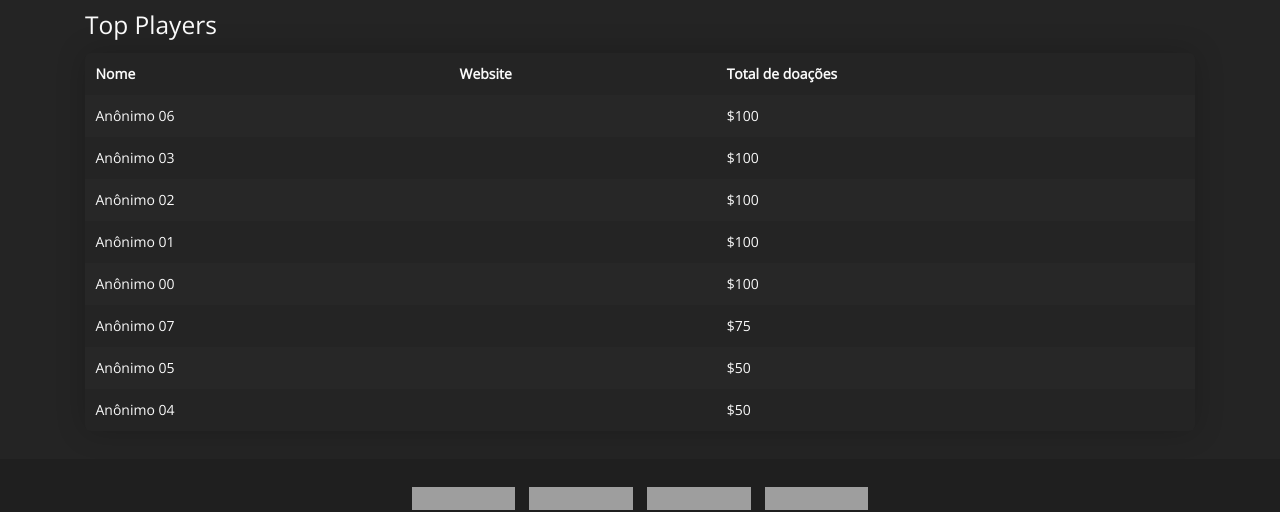
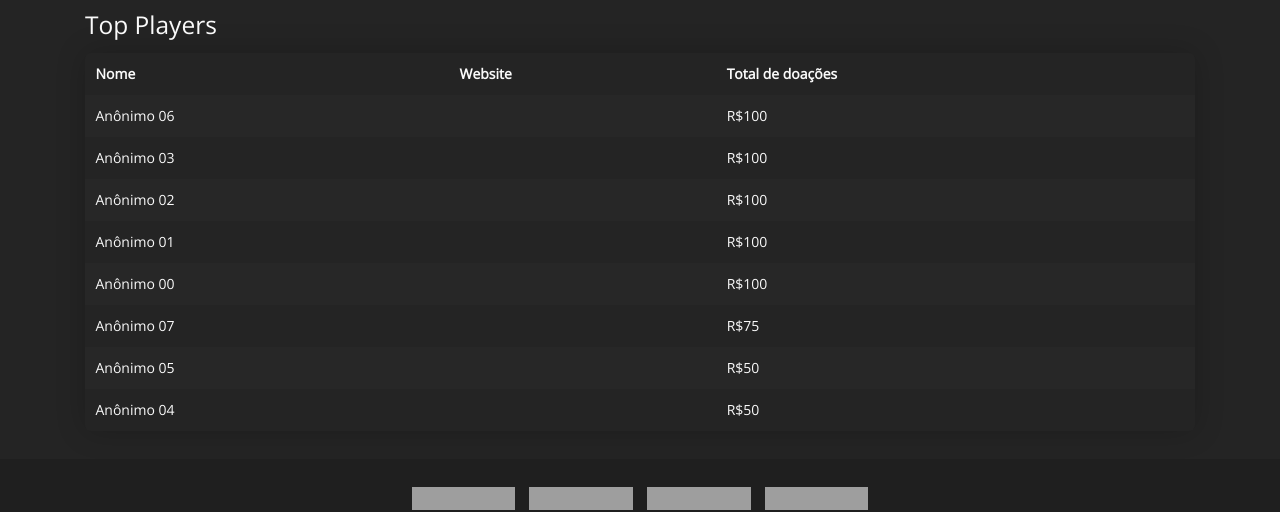
Before and after one commit to conquermedieval/conquermedieval.github.io, a Jekyll site: the page built from loja_online.html, in a window 1280 px wide. Shown: the part 1173-1685 px from the top of the page. Built offline with Jekyll 4.4.1, drawn with Linux system fonts in a browser that asks for light colours; grey boxes are pictures that could not be loaded.

Commit message:
Update loja_online.html

```diff
--- a/loja_online.html
+++ b/loja_online.html
@@ -305,7 +305,7 @@
                         {% if donator.steam %}<a href="{{ donator.steam }}"><i class="fab fa-steam"></i></a>{% endif %}
                     </td>
                     <td>{% if donator.website %}<a href="{{ donator.website }}">{{ donator.website }}</a>{% endif %}</td>
-                    <td>{% if donator.amount %}${{ donator.amount }}{% else %}*{% endif %}</td>
+                    <td>{% if donator.amount %}R${{ donator.amount }}{% else %}*{% endif %}</td>
                 </tr>
                 {% endfor %}
             </table>
```
